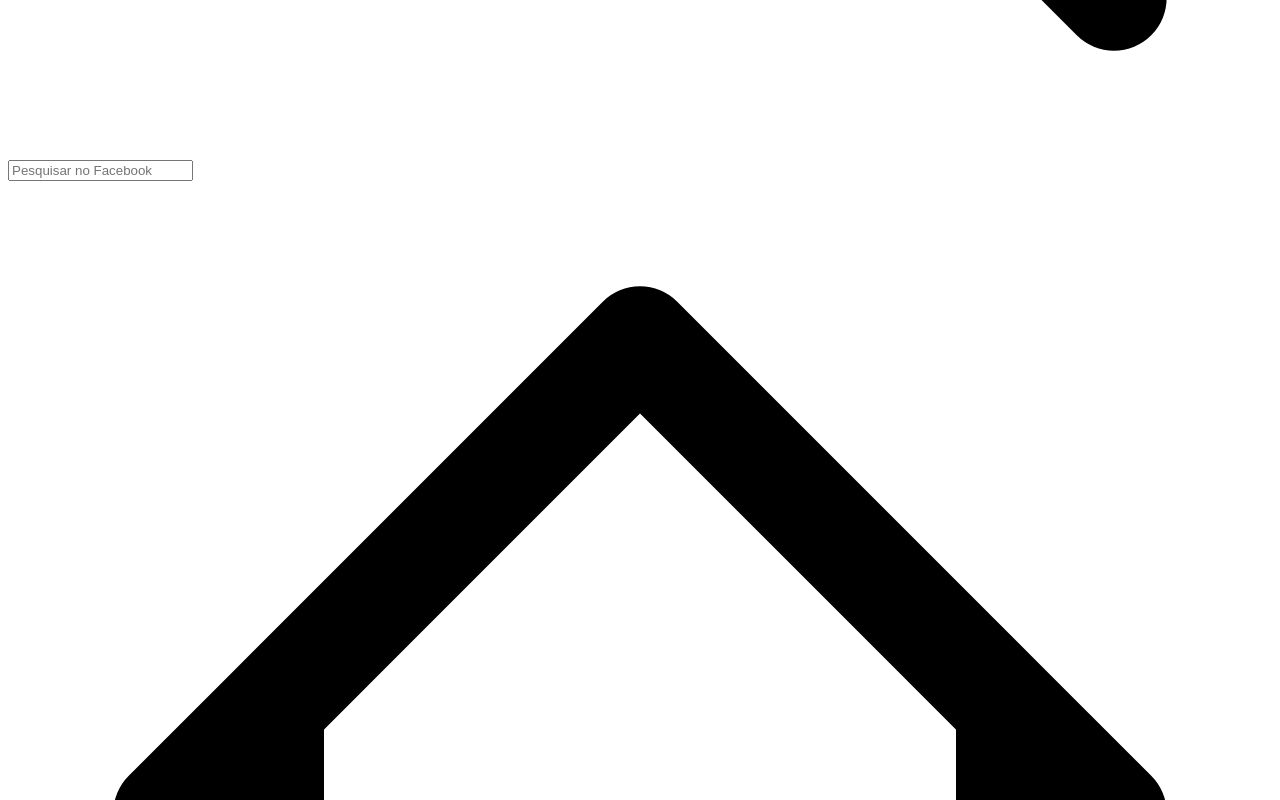
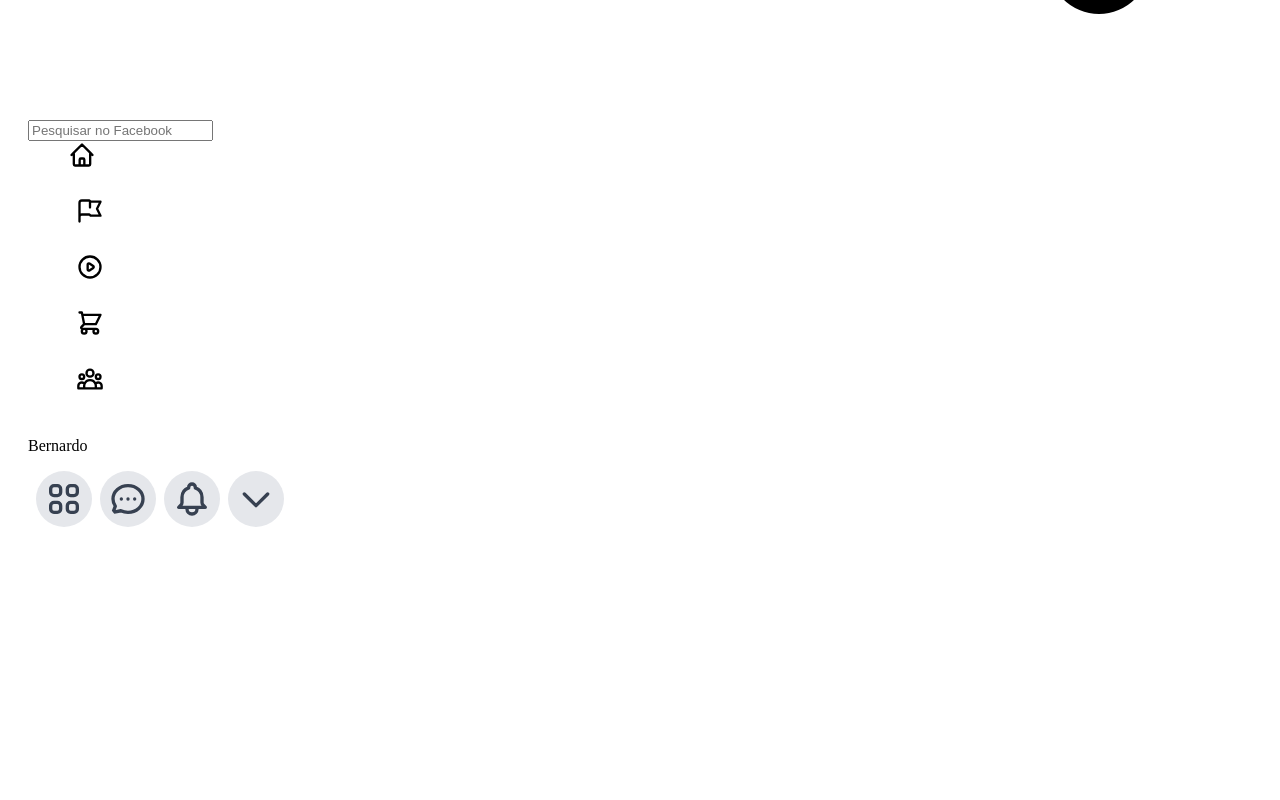
Before and after one commit to BernardoAR/NextFacebook, a Next.js app: page / in a window 1280 px wide. Shown: the part 1160-1960 px from the top of the page. After the commit the page ends 1699 px from the top, so only its background shows below. Built offline with nearby package versions, Linux system fonts and the light colour scheme.

Commit message:
Created right part of the header

```diff
--- a/components/Header.js
+++ b/components/Header.js
@@ -1,5 +1,16 @@
 import Image from 'next/image';
-import { FlagIcon, HomeIcon, PlayIcon, SearchIcon, ShoppingCartIcon, UserGroupIcon } from '@heroicons/react/outline';
+import {
+  BellIcon,
+  ChatIcon,
+  ChevronDownIcon,
+  FlagIcon,
+  HomeIcon,
+  PlayIcon,
+  SearchIcon,
+  ShoppingCartIcon,
+  UserGroupIcon,
+  ViewGridIcon,
+} from '@heroicons/react/outline';
 import HeaderIcon from './HeaderIcon';
 function Header() {
   return (
@@ -7,10 +18,10 @@
       {/* Esquerda */}
       <div className='flex items-center'>
         <Image src='https://links.papareact.com/5me' width={40} height={40} layout='fixed' />
-        <div className='flex ml-2 items-center rounded-full bg-gray-200 p-2'>
+        <div className=' flex ml-2 items-center rounded-full bg-gray-200 p-2'>
           <SearchIcon className='h-6 text-gray-600' />
           <input
-            className='flex ml-2 items-center bg-transparent outline-none placeholder-gray-500 flex-shrink'
+            className='hidden md:inline-flex ml-2 items-center bg-transparent outline-none placeholder-gray-500 flex-shrink'
             type='text'
             placeholder='Pesquisar no Facebook'
           />
@@ -27,6 +38,14 @@
         </div>
       </div>
       {/* Direita */}
+      <div className='flex items-center sm:space-x-2 justify-end'>
+        {/* Imagem de perfil */}
+        <p className='whitespace-nowrap font-semibold pr-3'>Bernardo</p>
+        <ViewGridIcon className='icon' />
+        <ChatIcon className='icon' />
+        <BellIcon className='icon' />
+        <ChevronDownIcon className='icon' />
+      </div>
     </div>
   );
 }
--- /dev/null
+++ b/styles/global.css
@@ -0,0 +1,6 @@
+@tailwind components;
+@layer components{
+  .icon{
+    @apply hidden xl:inline-flex p-2 h-10 w-10 bg-gray-200 rounded-full text-gray-700 cursor-pointer hover:bg-gray-300
+  }
+}
```
Also changed, not shown: pages/_app.js (+4 -3 lines).
